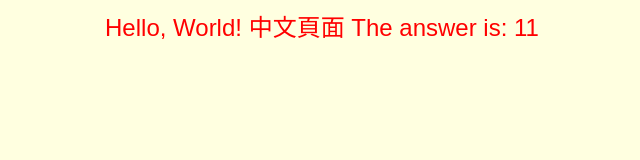
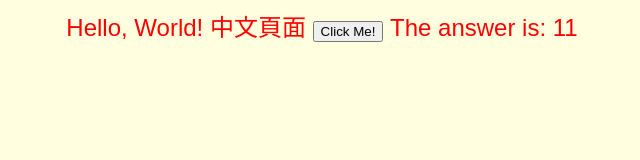
Before and after one commit to cycu-jyw/myweb, a plain HTML site: page index.html in a window 1280 px wide. Shown: the whole page, without its empty margins (318-958 px from the left). Drawn offline with Linux system fonts and the light colour scheme.

Commit message:
Add JS Function

```diff
--- a/index.html
+++ b/index.html
@@ -9,6 +9,8 @@
   Hello, World!
   中文頁面
 
+  <button type="button" onclick="myFunction()">Click Me!</button>
+
   The answer is: <span id="demo"></span>
 
 <script src="myscripts.js"></script>
--- a/myscripts.js
+++ b/myscripts.js
@@ -1,2 +1,17 @@
 
 document.getElementById("demo").innerHTML = 5 + 6;
+console.log("The answer should be 11")
+window.alert("視窗訊息")
+
+var a = 0;
+
+function myFunction() {
+  if (a==0) {
+    document.getElementById("demo").style.fontSize = '35px';
+    a = 1;
+  }
+  else {
+    document.getElementById("demo").style.fontSize = '15px';
+    a = 0;
+  }
+}
```
